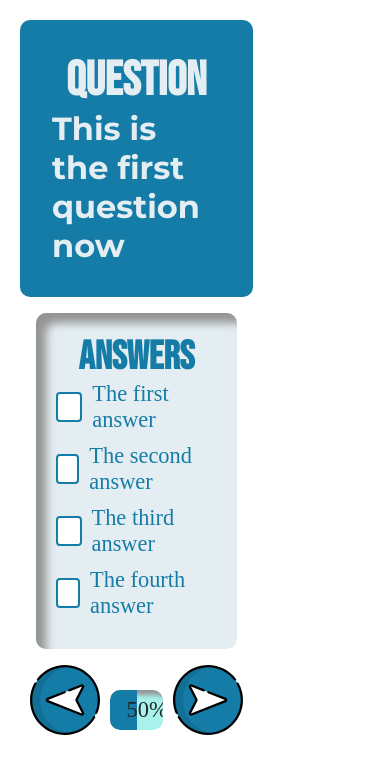
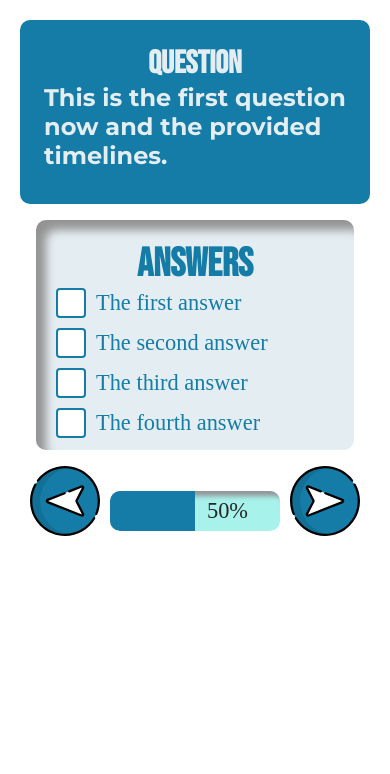
Before and after one commit to lewinskie254/RAG-Quiz-Generation-Frontend, a React (Vite) app: page / in a window 390 px wide. Shown: the top 774 px of the page. Built offline with nearby package versions, Linux system fonts and the light colour scheme.

Commit message:
done with this stuff

```diff
--- a/src/css/components.css
+++ b/src/css/components.css
@@ -376,6 +376,8 @@
 
 .question-card{
   min-height: 150px;
+  max-height: 250px;
+  overflow: auto;
   width: 100%;
   background-color: var(--bluish-color);
   border-radius: 10px;
@@ -396,6 +398,8 @@
 .answer-card{
   background-color: var(--shaded-white);
   min-height: 200px;
+  max-height: 300px;
+  overflow: auto;
   border-radius: 10px;
   margin: 1em;
   color: var(--bluish-color);
@@ -502,9 +506,24 @@
     height: auto;
   }
 
+  .quiz {
+    display: flex;
+    flex-direction: column;
+    overflow: auto;
+  }
+
+  .question-and-answer{
+    width: 100%;
+  }
+
   .quiz-panel{
     width: 100%;
     height: 180px;
+  }
+
+  .quizzes-content{
+    max-height: 500px;
+    width: 100%;
   }
 
   .quiz-side-panel {
@@ -592,6 +611,23 @@
     display: none; /* completely hide side panel on small devices */
   }
 
+  .quizzes-content{
+    height: auto;
+  }
+
+  .question-card{
+    min-height: 40%;
+    font-size: 1.5rem;
+  }
+
+  .question-title{
+    font-size: 2rem;
+  }
+
+  .answer-card{
+    min-height: 50%;
+  }
+
   .dashboard-content {
     padding: 0.5rem;
   }
--- a/src/pages/Quizzes.jsx
+++ b/src/pages/Quizzes.jsx
@@ -31,7 +31,7 @@ const Quizzes = () => {
                 </aside>
                 <div className="quizzes-content">
                     <div className="question-and-answer">
-                        <Question question="This is the first question now"/>
+                        <Question question="This is the first question now and the provided timelines. "/>
                         <div className="answer-card">
                             <h2 className="answer-title">Answers</h2>
                             <div className="multiple-choice-answers">
```
